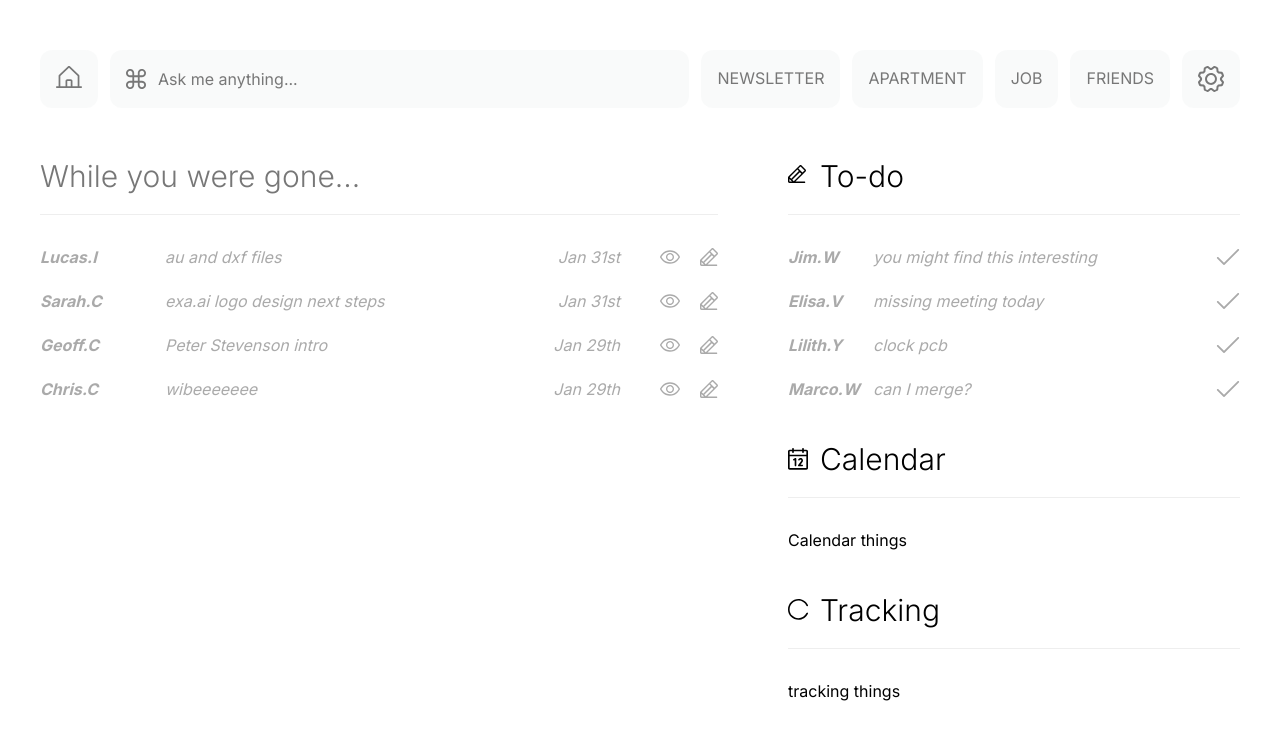
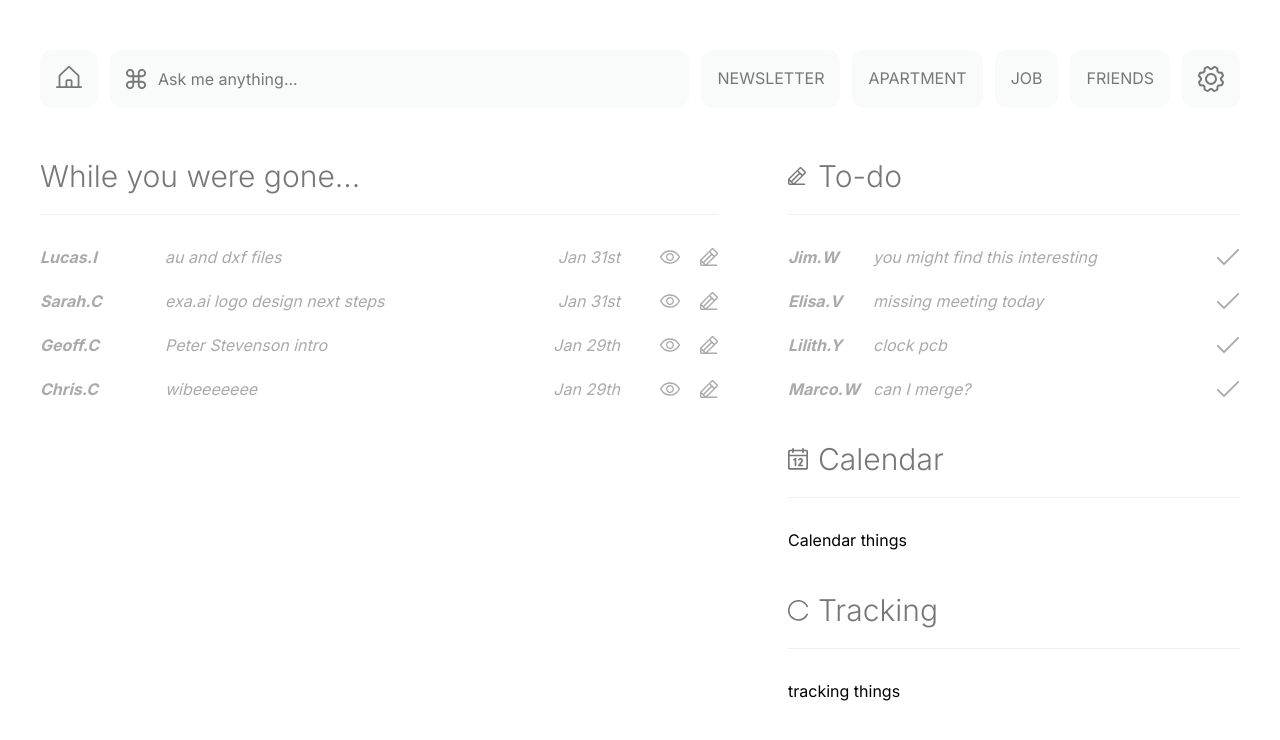
Before and after one commit to marcowang01/envelope-demo, a Next.js app: page / in a window 1280 px wide. Shown: the top 740 px of the page. Built offline with nearby package versions, Linux system fonts and the light colour scheme.

Commit message:
add spinning + correct title colors

```diff
--- a/src/app/globals.css
+++ b/src/app/globals.css
@@ -24,3 +24,16 @@ body {
     text-wrap: balance;
   }
 }
+
+/* In your global CSS file */
+/* In your global CSS file */
+@keyframes spin {
+  100% {
+    transform: rotate(360deg);
+  }
+}
+
+/* Still in your global CSS file */
+.group:hover .group-hover-spin {
+  animation: spin 1s linear infinite;
+}
--- a/src/components/card.tsx
+++ b/src/components/card.tsx
@@ -9,14 +9,14 @@ export function Card({
 }:{
   title: string
   body: ReactNode
-  colorClass: string
+  colorClass?: string
   icon?: ReactNode
 }) {
   return (
     <div className="group w-full">
-      <div className={clsx("text-3xl font-light mb-[20px] flex flex-row justify-start items-center gap-[10px]", colorClass)}>
+      <div className={clsx("text-3xl font-light mb-[20px] flex flex-row justify-start items-center gap-[10px] text-gray-500", colorClass)}>
         {icon && (
-          <div className="w-[22px] h-[22px]">
+          <div className="w-[20px]">
             {icon}
           </div>
         )}
--- a/src/components/summaryCard.tsx
+++ b/src/components/summaryCard.tsx
@@ -26,7 +26,6 @@ export function SummaryCard() {
     <Card
       title={"While you were gone..."}
       body={<SummaryCardItems />}
-      colorClass="text-gray-500"
     />
   )
 }
--- a/src/components/trackingCard.tsx
+++ b/src/components/trackingCard.tsx
@@ -10,10 +10,10 @@ function TrackingCardItems() {
   )
 }
 
-function loadingIcon(){
+function LoadingIcon(){
 
   return (
-    <div>
+    <div className="group-hover-spin">
       <CIcon />
     </div>
   )
@@ -25,7 +25,7 @@ export function TrackingCard() {
       title={"Tracking"}
       body={<TrackingCardItems />}
       colorClass="group-hover:text-blue-500"
-      icon={<CIcon />}
+      icon={<LoadingIcon />}
     />
   )
 }
```
